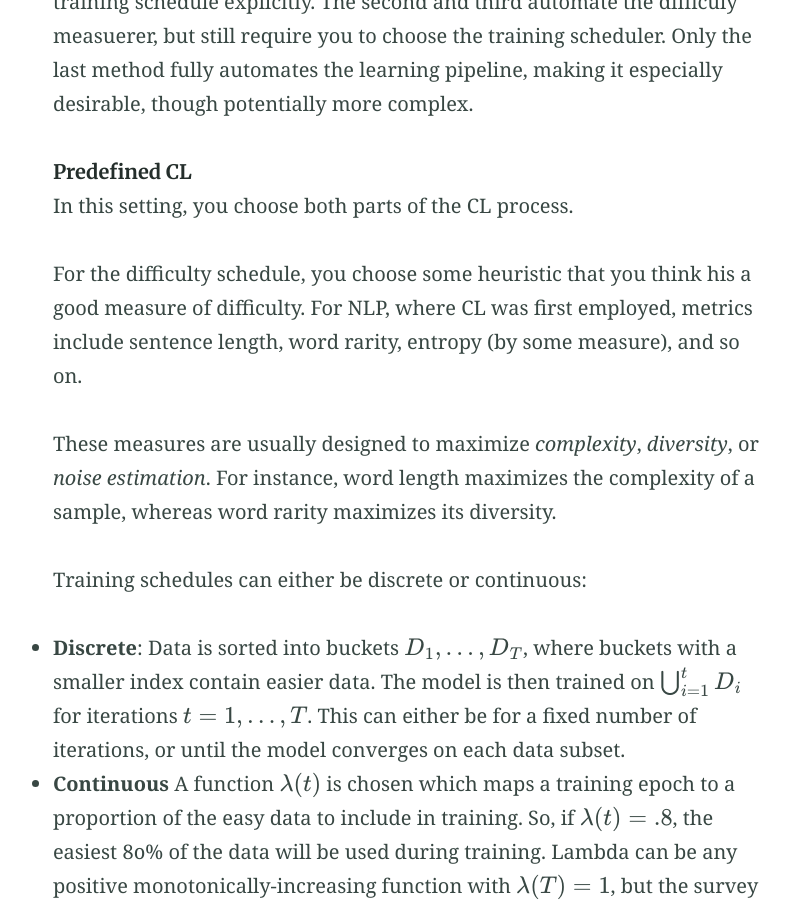
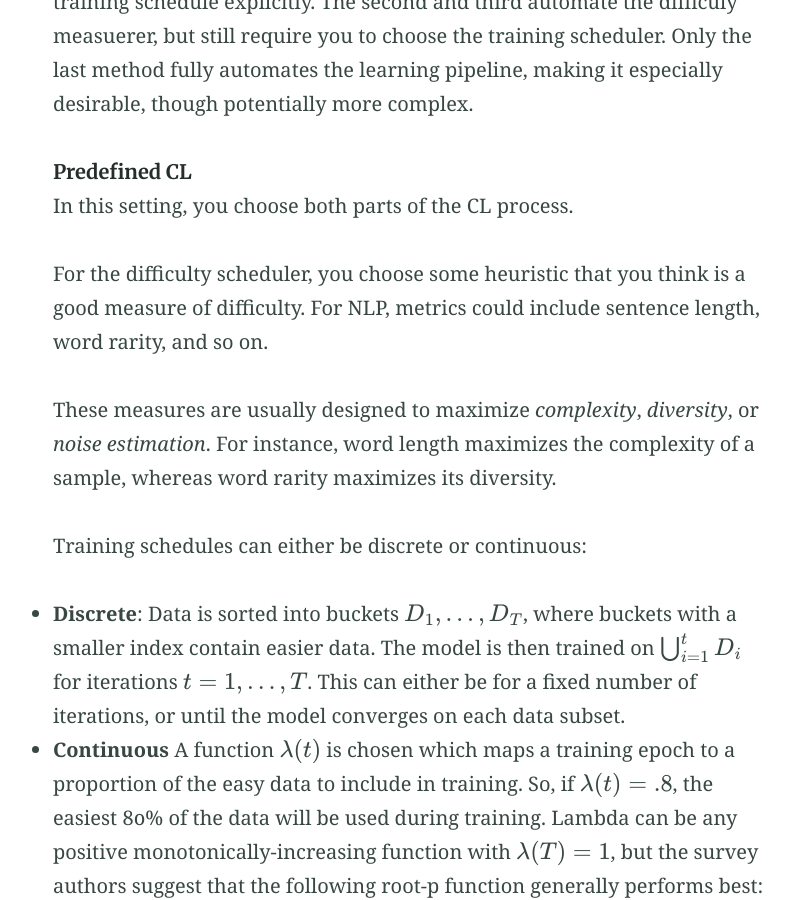
Before and after one commit to tkaminsky/tkaminsky.github.io, a Jekyll site: the page built from _posts/2023-06-26-cl-papers.md, in a window 1280 px wide and 900 px high, scrolled down 3083 px. Shown: the whole window, without its empty margins (230-1023 px from the left). Built offline with Jekyll 4.4.1, drawn with Linux system fonts in a browser that asks for light colours; some of the changed text lies outside the part shown.

```diff
--- a/_posts/2023-06-26-cl-papers.md
+++ b/_posts/2023-06-26-cl-papers.md
@@ -49,7 +49,7 @@ The first requires you to designate both the difficulty measurer and the trainin
 
 In this setting, you choose both parts of the CL process.
 
-For the difficulty schedule, you choose some heuristic that you think his a good measure of difficulty. For NLP, where CL was first employed, metrics include sentence length, word rarity, entropy (by some measure), and so on.
+For the difficulty scheduler, you choose some heuristic that you think is a good measure of difficulty. For NLP, metrics could include sentence length, word rarity, and so on.
 
 These measures are usually designed to maximize *complexity*, *diversity*, or *noise estimation*. For instance, word length maximizes the complexity of a sample, whereas word rarity maximizes its diversity.
 
```
Also changed, not shown: other parts of _posts/2023-06-26-cl-papers.md (+14 -1 lines).
